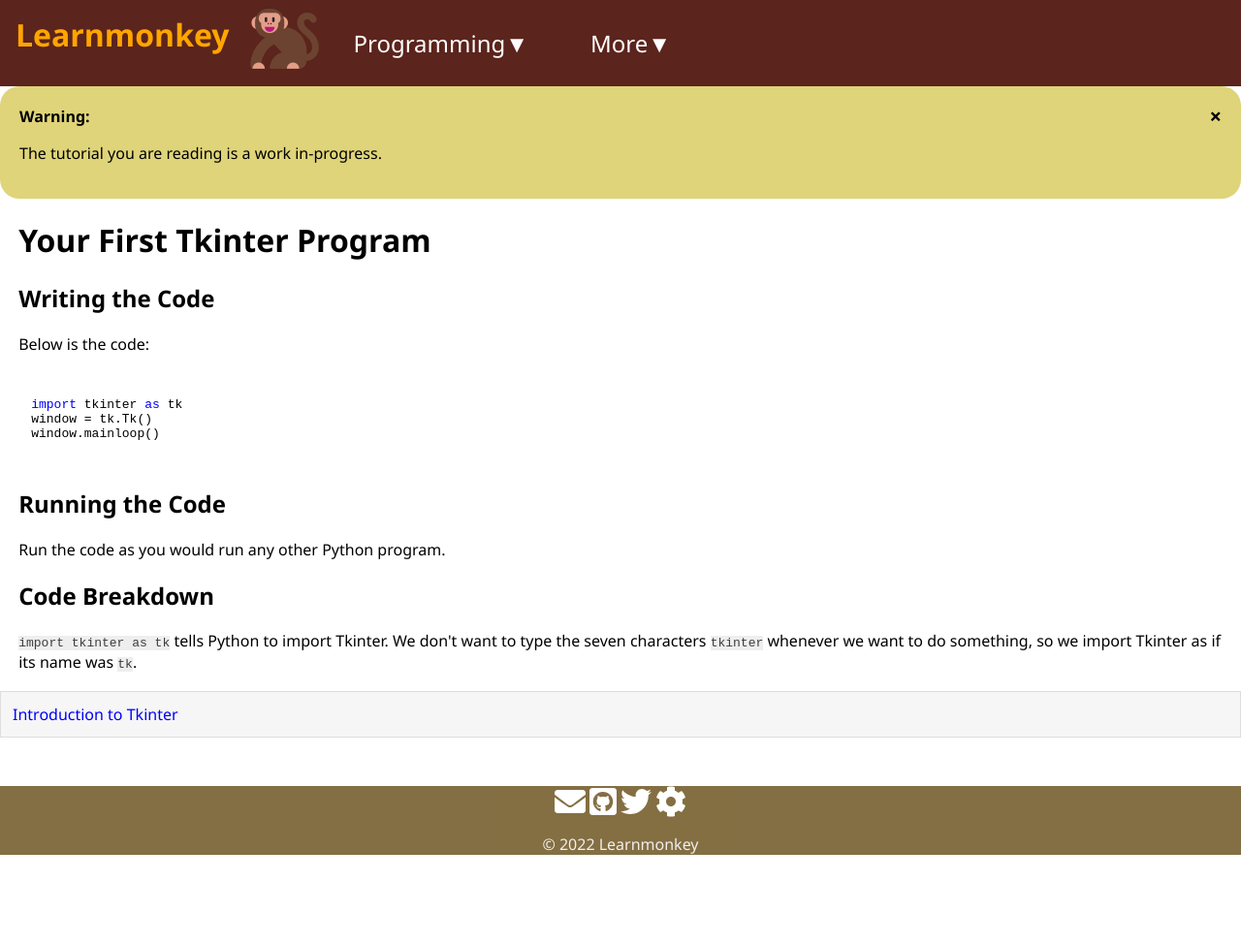
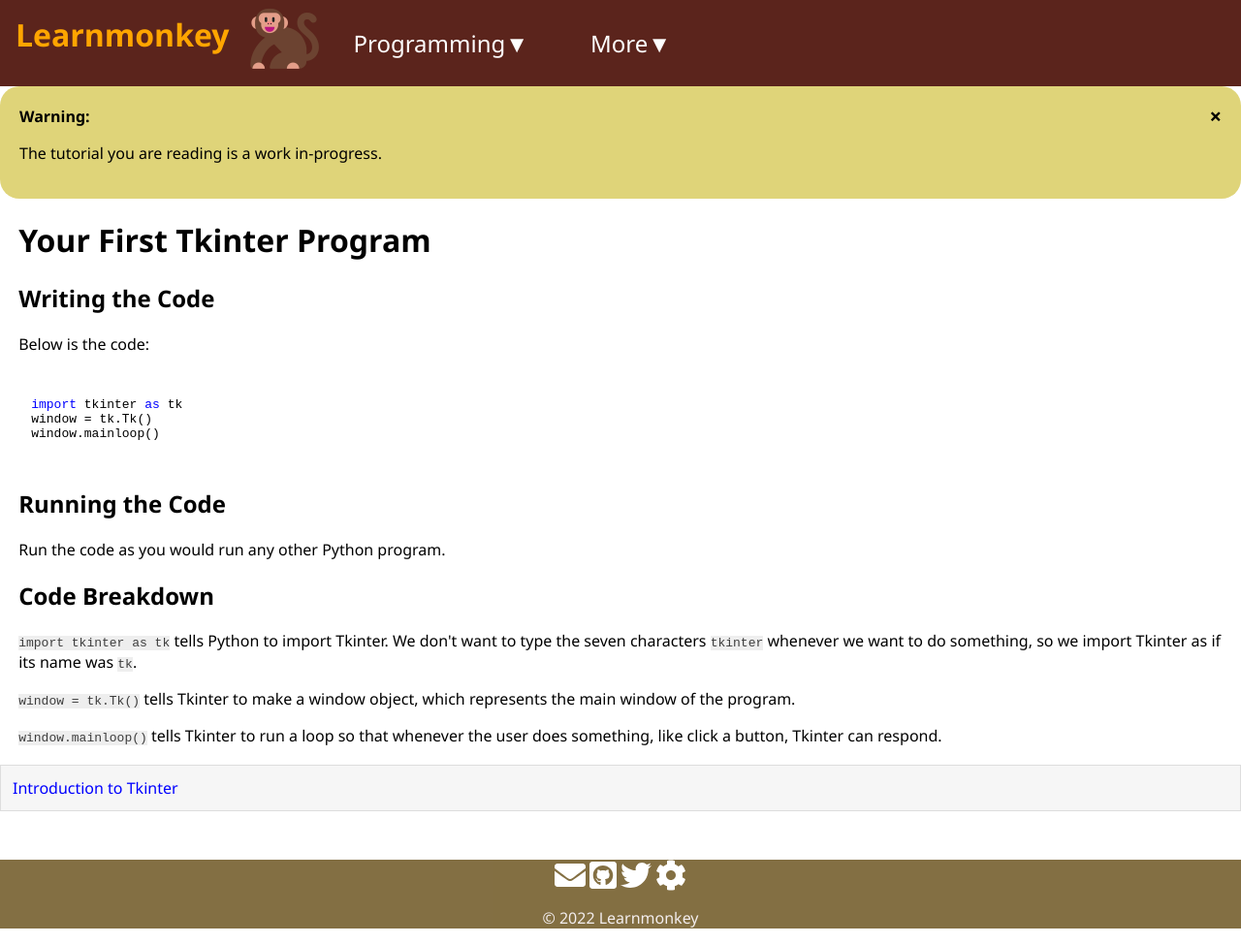
Before and after one commit to learnmonkey/learnmonkey.github.io, a Jekyll site: the page built from programming/python/tkinter/your-first-tkinter-program.html, in a window 1280 px wide. Shown: the whole page at 97% size. Built offline with Jekyll 4.4.1, drawn with Linux system fonts in a browser that asks for light colours; nearby versions of some CDN libraries; before the commit the page ends 900 px from its top, so only the background shows below that.

Commit message:
Finish Tkinter code breakdown

```diff
--- a/programming/python/tkinter/your-first-tkinter-program.html
+++ b/programming/python/tkinter/your-first-tkinter-program.html
@@ -24,4 +24,6 @@ window.mainloop()
 <section>
     <h2>Code Breakdown</h2>
     <p><code>import tkinter as tk</code> tells Python to import Tkinter. We don't want to type the seven characters <code>tkinter</code> whenever we want to do something, so we import Tkinter as if its name was <code>tk</code>.</p>
+    <p><code>window = tk.Tk()</code> tells Tkinter to make a window object, which represents the main window of the program.</p>
+    <p><code>window.mainloop()</code> tells Tkinter to run a loop so that whenever the user does something, like click a button, Tkinter can respond.</p>
 </section>
```
